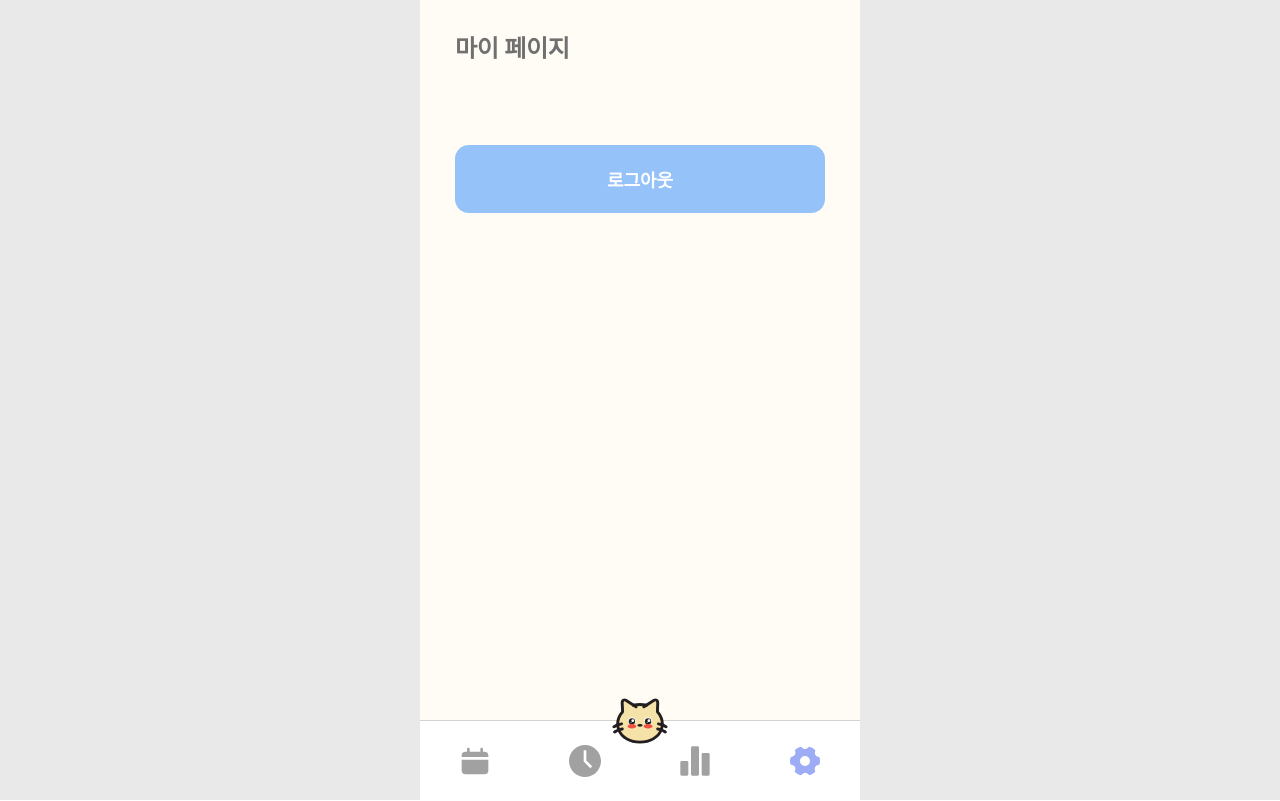
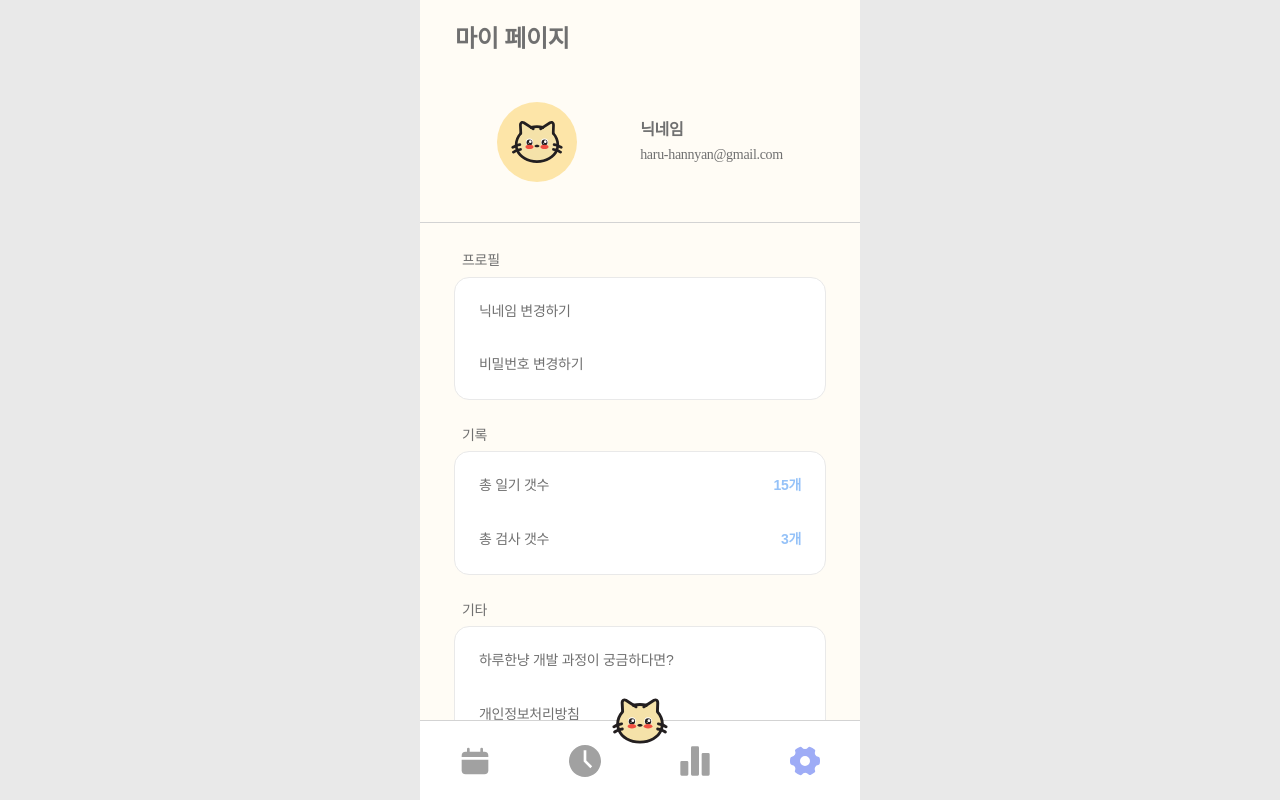
Before and after one commit to ShinjungOh/Haru-Hannyan, a React (Vite) app: page /setting in a window 1280 px wide. Built offline with nearby package versions, Linux system fonts and the light colour scheme; no server answers.

Commit message:
feat: 마이 페이지 UI 구현

```diff
--- a/src/pages/SettingPage.tsx
+++ b/src/pages/SettingPage.tsx
@@ -28,14 +28,64 @@ export function SettingPage() {
       <TitleContainer>
         <Typography variant="h3">마이 페이지</Typography>
       </TitleContainer>
+      <ProfileContainer>
+        <ProfileIcon>
+          <img src="/images/icon/menu/feel-cat.svg" alt="하루한냥" />
+        </ProfileIcon>
+        <ProfileDetail>
+          <Typography variant="subtitle3" fontWeight={600}>
+            닉네임
+          </Typography>
+          <Typography variant="body3">haru-hannyan@gmail.com</Typography>
+        </ProfileDetail>
+      </ProfileContainer>
       <Container>
-        <BaseButton
-          colorTheme="primary"
-          onClick={handleClickLogout}
-          style={{
-            margin: '10px',
-          }}
-        >
+        <SettingContainer>
+          <Typography variant="body3" color={styleToken.color.gray2} style={{ marginBottom: 6, paddingLeft: 8 }}>
+            프로필
+          </Typography>
+          <InfoContainer>
+            <SettingButton type="button">
+              <Typography variant="body3">닉네임 변경하기</Typography>
+            </SettingButton>
+            <SettingButton type="button">
+              <Typography variant="body3">비밀번호 변경하기</Typography>
+            </SettingButton>
+          </InfoContainer>
+        </SettingContainer>
+        <SettingContainer>
+          <Typography variant="body3" color={styleToken.color.gray2} style={{ marginBottom: 6, paddingLeft: 8 }}>
+            기록
+          </Typography>
+          <InfoContainer>
+            <SettingButton type="button">
+              <Typography variant="body3">총 일기 갯수</Typography>
+              <Typography variant="body3" fontWeight={600} color={styleToken.color.secondaryActive}>
+                15개
+              </Typography>
+            </SettingButton>
+            <SettingButton type="button">
+              <Typography variant="body3">총 검사 갯수</Typography>
+              <Typography variant="body3" fontWeight={600} color={styleToken.color.secondaryActive}>
+                3개
+              </Typography>
+            </SettingButton>
+          </InfoContainer>
+        </SettingContainer>
+        <SettingContainer>
+          <Typography variant="body3" color={styleToken.color.gray2} style={{ marginBottom: 6, paddingLeft: 8 }}>
+            기타
+          </Typography>
+          <InfoContainer>
+            <SettingButton type="button">
+              <Typography variant="body3">하루한냥 개발 과정이 궁금하다면?</Typography>
+            </SettingButton>
+            <SettingButton type="button">
+              <Typography variant="body3">개인정보처리방침</Typography>
+            </SettingButton>
+          </InfoContainer>
+        </SettingContainer>
+        <BaseButton colorTheme="primary" height="68px" minHeight="68px" onClick={handleClickLogout}>
           로그아웃
         </BaseButton>
       </Container>
@@ -51,13 +101,92 @@ const TitleContainer = styled.div`
   justify-content: flex-start;
   align-items: center;
   width: 100%;
-  height: 100px;
-  padding: 35px;
+  height: 80px;
+  padding: 22px 35px;
+`;
+
+const ProfileContainer = styled.div`
+  border-bottom: 1px solid ${styleToken.color.gray4};
+  background-color: ${styleToken.color.background};
+  display: flex;
+  flex-direction: row;
+  justify-content: space-evenly;
+  align-items: center;
+  width: 100%;
+  height: auto;
+  padding: 22px 22px 40px;
+  gap: 8px;
+`;
+
+const ProfileIcon = styled.div`
+  display: flex;
+  flex-direction: column;
+  justify-content: center;
+  align-items: center;
+  width: 80px;
+  height: 80px;
+  border-radius: 50%;
+  // border: 1px solid ${styleToken.color.gray4};
+  background-color: ${styleToken.color.primary}75;
+
+  img {
+    width: 54px;
+    height: 54px;
+  }
+`;
+
+const ProfileDetail = styled.div`
+  display: flex;
+  flex-direction: column;
+  justify-content: center;
+  align-items: flex-start;
+  height: auto;
+  gap: 4px;
 `;
 
 const Container = styled(Body)`
-  padding: 35px;
+  padding: 28px 34px 34px 34px;
   justify-content: flex-start;
   align-items: center;
   overflow-y: auto;
+  gap: 20px;
 `;
+
+const SettingContainer = styled.div`
+  display: flex;
+  flex-direction: column;
+  justify-content: center;
+  align-items: flex-start;
+  width: 100%;
+  height: auto;
+`;
+
+const InfoContainer = styled.div`
+  display: flex;
+  flex-direction: column;
+  justify-content: center;
+  align-items: flex-start;
+  text-align: center;
+  padding: 10px;
+  width: 100%;
+  height: auto;
+  margin-bottom: 6px;
+  background-color: white;
+  border-radius: 15px;
+  border: 1px solid ${styleToken.color.gray5};
+  gap: 6px;
+`;
+
+const SettingButton = styled.button`
+  display: flex;
+  flex-direction: row;
+  justify-content: space-between;
+  align-items: center;
+  text-align: left;
+  width: 100%;
+  height: auto;
+  padding: 14px 14px;
+  background-color: white;
+  border: unset;
+  cursor: pointer;
+`;
```
